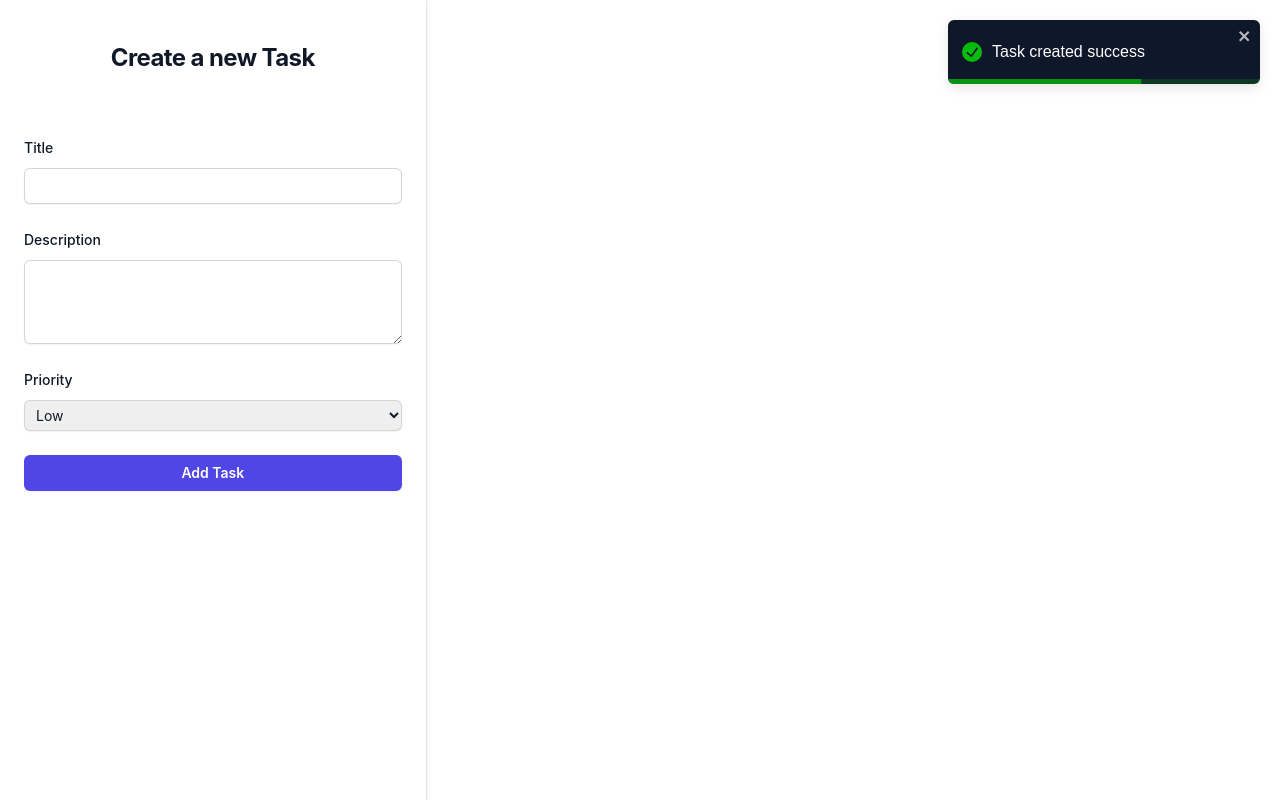
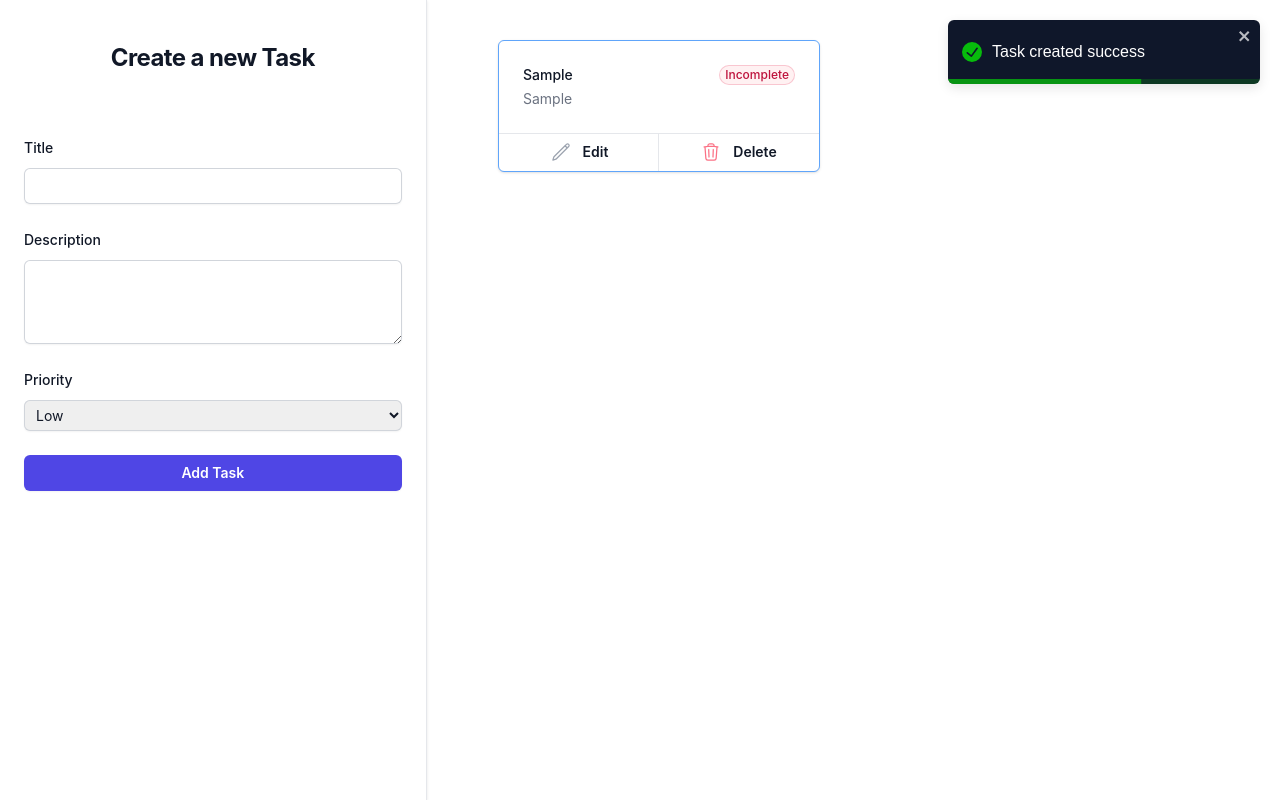
Before and after one commit to bablumia1/Qtec-todo, a React (Vite) app: page /dashboard in a window 1280 px wide. Both pictures are taken after typing "Sample", "Sample" into the empty fields and a click on the button "Add Task". Built offline with nearby package versions, Linux system fonts and the light colour scheme.

Commit message:
Design task list and do delete task

```diff
--- /dev/null
+++ b/src/components/TaskArea.tsx
@@ -0,0 +1,20 @@
+import { useTask } from "../hooks/useTask";
+import TaskList from "./TaskList";
+
+const TaskArea = () => {
+  const { tasks } = useTask();
+  return (
+    <div>
+      <ul
+        role="list"
+        className="grid grid-cols-1 gap-6 sm:grid-cols-2 lg:grid-cols-2 2xl:grid-cols-3 "
+      >
+        {tasks.map((task) => (
+          <TaskList key={task.id} task={task} />
+        ))}
+      </ul>
+    </div>
+  );
+};
+
+export default TaskArea;
--- /dev/null
+++ b/src/components/TaskList.tsx
@@ -0,0 +1,84 @@
+import { PencilIcon, TrashIcon } from "@heroicons/react/24/outline";
+import { ITask, Prority } from "../types";
+import { useTask } from "../hooks/useTask";
+import { toast } from "react-toastify";
+
+interface Props {
+  task: ITask;
+}
+
+const TaskList = ({ task }: Props): JSX.Element => {
+  const { deleteTask } = useTask();
+
+  const handleDelete = (id: string) => {
+    deleteTask(id);
+    toast.success("Taks deleted");
+  };
+
+  const getBorderColor = (priority: Prority): string => {
+    switch (priority) {
+      case "low":
+        return "border-blue-400";
+      case "medium":
+        return "border-yellow-400";
+      case "high":
+        return "border-red-400";
+      default:
+        return "border-gray-400";
+    }
+  };
+
+  return (
+    <li
+      className={`col-span-1 divide-y rounded-md bg-white border shadow ${getBorderColor(
+        task.priority
+      )}`}
+    >
+      <div className="flex w-80 items-center justify-between space-x-6 p-6">
+        <div className="flex-1 truncate ">
+          <div className="flex items-center justify-between space-x-3">
+            <h3 className="truncate text-sm font-medium text-gray-900">
+              {task.title}
+            </h3>
+            <span
+              className={`inline-flex flex-shrink-0 items-center rounded-full ${
+                task.status === "Completed"
+                  ? "bg-green-50 text-green-700 ring-green-600/20"
+                  : "bg-rose-50 text-rose-700 ring-rose-600/20"
+              } px-1.5 py-0.5 text-xs font-medium  ring-1 ring-inset `}
+            >
+              {task.status}
+            </span>
+          </div>
+          <p className="mt-1 truncate  text-sm text-gray-500">
+            {task.description}
+          </p>
+        </div>
+      </div>
+      <div>
+        <div className="-mt-px flex divide-x divide-gray-200">
+          <div className="flex w-0 flex-1">
+            <button className="relative -mr-px inline-flex w-0 flex-1 items-center justify-center gap-x-3 rounded-bl-lg border border-transparent py-2 text-sm font-semibold text-gray-900">
+              <PencilIcon
+                className="h-5 w-5 text-gray-400"
+                aria-hidden="true"
+              />
+              Edit
+            </button>
+          </div>
+          <div className="-ml-px flex w-0 flex-1">
+            <button
+              onClick={() => handleDelete(task.id)}
+              className="relative inline-flex w-0 flex-1 items-center justify-center gap-x-3 rounded-br-lg border border-transparent py-2 text-sm font-semibold text-gray-900"
+            >
+              <TrashIcon className="h-5 w-5 text-rose-400" aria-hidden="true" />
+              Delete
+            </button>
+          </div>
+        </div>
+      </div>
+    </li>
+  );
+};
+
+export default TaskList;
--- a/src/context/TaskContext.tsx
+++ b/src/context/TaskContext.tsx
@@ -43,11 +43,11 @@ export const TaskProvider: FC<PropsWithChildren> = ({ children }) => {
     dispatch({ type: "ADD_TASK", payload: task });
   };
 
-  const deleteTask = (taskId: number) => {
+  const deleteTask = (taskId: string) => {
     dispatch({ type: "DELETE_TASK", payload: taskId });
   };
 
-  const updateTask = (taskId: number, updatedTask: ITask) => {
+  const updateTask = (taskId: string, updatedTask: ITask) => {
     dispatch({ type: "UPDATE_TASK", payload: { id: taskId, updatedTask } });
   };
 
--- a/src/pages/Dashboard.tsx
+++ b/src/pages/Dashboard.tsx
@@ -3,6 +3,7 @@ import { Fragment, useState } from "react";
 import { Dialog, Transition } from "@headlessui/react";
 import { Bars3Icon, XMarkIcon } from "@heroicons/react/24/outline";
 import TaskForm from "../components/TaskForm";
+import TaskArea from "../components/TaskArea";
 
 export default function Dashboard() {
   const [sidebarOpen, setSidebarOpen] = useState(false);
@@ -102,8 +103,10 @@ export default function Dashboard() {
           </div>
         </div>
 
-        <main className="py-10 lg:pl-72">
-          <div className="px-4 sm:px-6 lg:px-8">{/* Your content */}</div>
+        <main className="py-10 lg:pl-96 flex justify-center items-center">
+          <div className="px-4 sm:px-6 lg:px-20  ">
+            <TaskArea />
+          </div>
         </main>
       </div>
     </>
--- a/src/types/index.ts
+++ b/src/types/index.ts
@@ -12,11 +12,11 @@ export interface ITask {
 export interface ITaskContextState {
   tasks: ITask[];
   addTask: (task: ITask) => void;
-  deleteTask: (taskId: number) => void;
-  updateTask: (taskId: number, updatedTask: ITask) => void;
+  deleteTask: (taskId: string) => void;
+  updateTask: (taskId: string, updatedTask: ITask) => void;
 }
 
 export type ITaskAction =
   | { type: "ADD_TASK"; payload: ITask }
-  | { type: "DELETE_TASK"; payload: number }
-  | { type: "UPDATE_TASK"; payload: { id: number; updatedTask: ITask } };
+  | { type: "DELETE_TASK"; payload: string }
+  | { type: "UPDATE_TASK"; payload: { id: string; updatedTask: ITask } };
```
